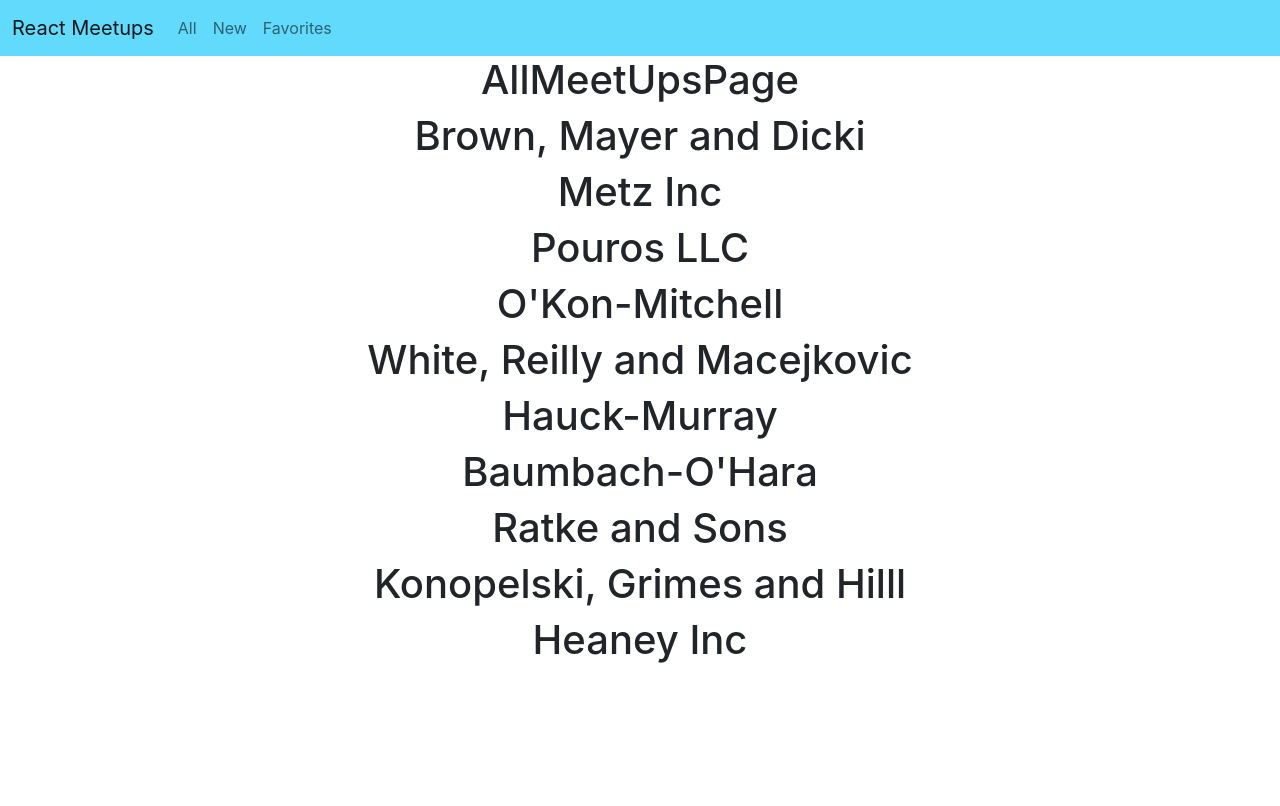
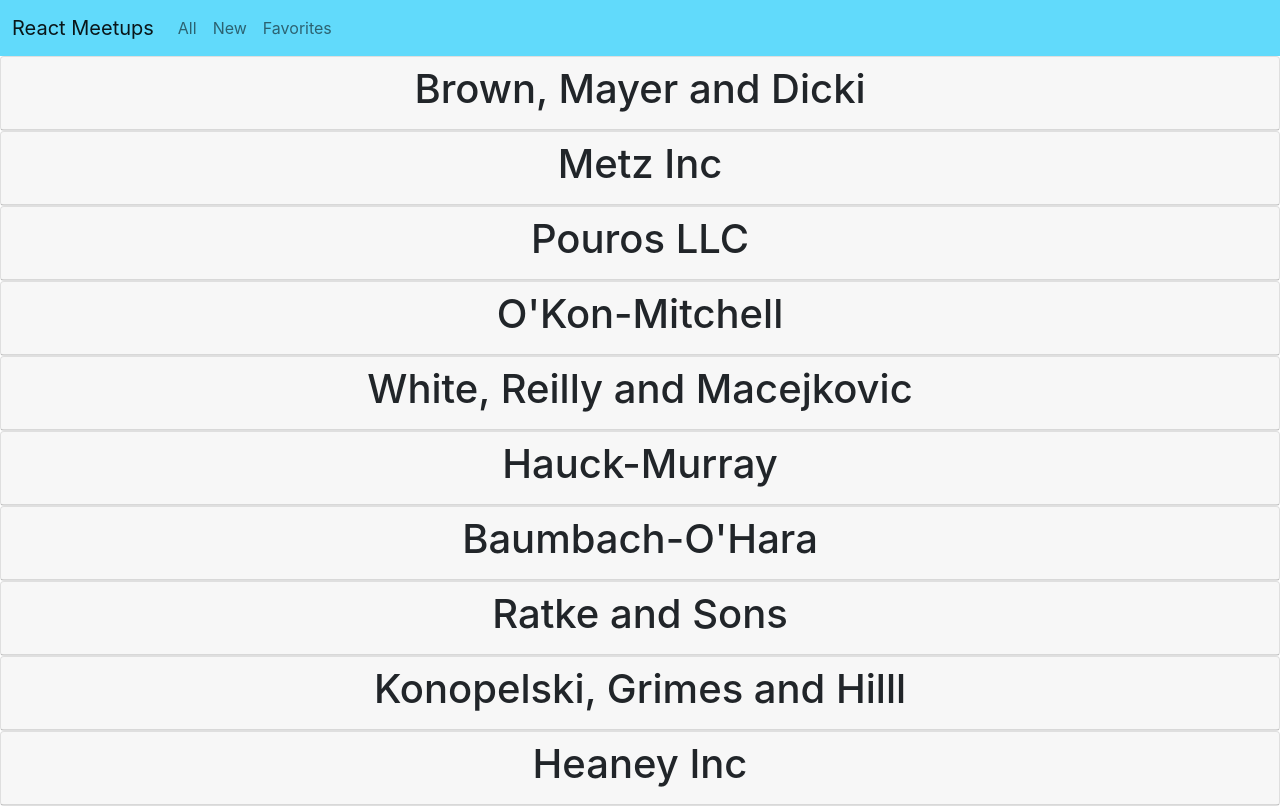
Before and after one commit to riasadrion/react-meetup, a React (Create React App) app: page / in a window 1280 px wide. Built offline with nearby package versions, Linux system fonts and the light colour scheme.

Commit message:
layout added

```diff
--- a/src/App.js
+++ b/src/App.js
@@ -1,14 +1,14 @@
 import './App.css'
 import { Switch, Route } from 'react-router-dom'
 
-import MainNavigation from './components/layout/MainNavigation'
 import AllMeetups from './pages/AllMeetups'
 import NewMeetup from './pages/NewMeetup'
 import Favorites from './pages/Favorites'
+import MainLayout from './components/layouts/MainLayout'
 function App() {
   return (
     <div className="App">
-      <MainNavigation />
+      <MainLayout>
         <Switch>
           <Route path="/" exact>
             <AllMeetups/>
@@ -20,6 +20,7 @@ function App() {
             <Favorites/>
           </Route>
         </Switch>
+      </MainLayout>
     </div>
   );
 }
--- a/src/components/layout/meetups/MeetupItem.js
+++ /dev/null
@@ -1,9 +0,0 @@
-function MeetupItem(props) {
-    return (
-        <div>
-            <h1>{props.meetup.title}</h1>
-        </div>
-    )
-}
-
-export default MeetupItem
--- /dev/null
+++ b/src/components/layouts/MainLayout.js
@@ -0,0 +1,13 @@
+import React from 'react'
+import MainNavigation from './MainNavigation'
+
+function MainLayout(props) {
+    return (
+        <div>
+            <MainNavigation />
+            <main>{props.children}</main>
+        </div>
+    )
+}
+
+export default MainLayout
--- /dev/null
+++ b/src/components/meetups/MeetupItem.js
@@ -0,0 +1,14 @@
+import Card from '../ui/Card'
+function MeetupItem(props) {
+    return (
+        <div>
+            <Card>
+                <div className="card-header">
+                    <h1>{props.meetup.title}</h1>
+                </div>
+            </Card>
+        </div>
+    )
+}
+
+export default MeetupItem
--- /dev/null
+++ b/src/components/ui/Card.js
@@ -0,0 +1,9 @@
+function Card(props) {
+    return (
+        <div className="card">
+            {props.children}
+        </div>
+    )
+}
+
+export default Card
--- a/src/pages/AllMeetups.js
+++ b/src/pages/AllMeetups.js
@@ -1,4 +1,4 @@
-import MeetupList from "../components/layout/meetups/MeetupList";
+import MeetupList from "../components/meetups/MeetupList";
 
 const DATA = [
     {
@@ -75,7 +75,6 @@ const DATA = [
 function AllMeetUpsPage() {
     return (
         <div>
-            <h1>AllMeetUpsPage</h1>
             <MeetupList meetups={DATA}/>
         </div>
     )
```
Also changed, not shown: src/components/layouts/MainNavigation.js (renamed from src/components/layout/MainNavigation.js), src/components/meetups/MeetupList.js (renamed from src/components/layout/meetups/MeetupList.js). Lines whose indentation alone changed are shown as unchanged.
